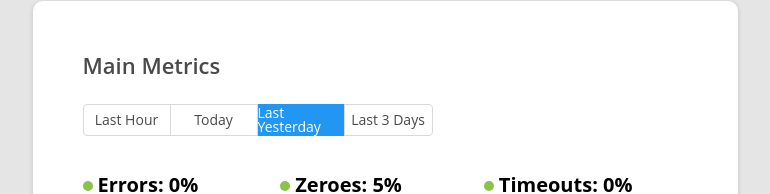
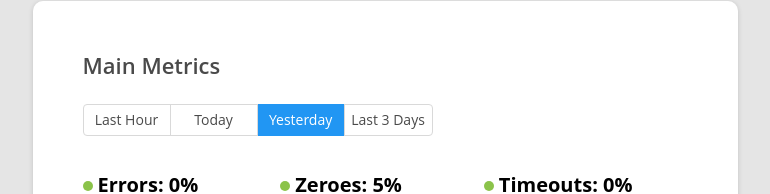
Before and after one commit to Onosgb/onoriode-godbless-cryto-test, a React (Create React App) app: page / in a window 1280 px wide. Shown: the part 149-343 px from the top of the page, without its empty margins (255-1025 px from the left). Built offline with nearby package versions, Linux system fonts and the light colour scheme.

Commit message:
Forcast data with duration

```diff
--- a/src/components/Hours.tsx
+++ b/src/components/Hours.tsx
@@ -13,7 +13,7 @@ const Hours: React.FC<{ timer: Function }> = ({ timer }) => {
     },
     {
       type: "yesterday",
-      title: "Last Yesterday",
+      title: "Yesterday",
     },
     {
       type: "3days",
```
